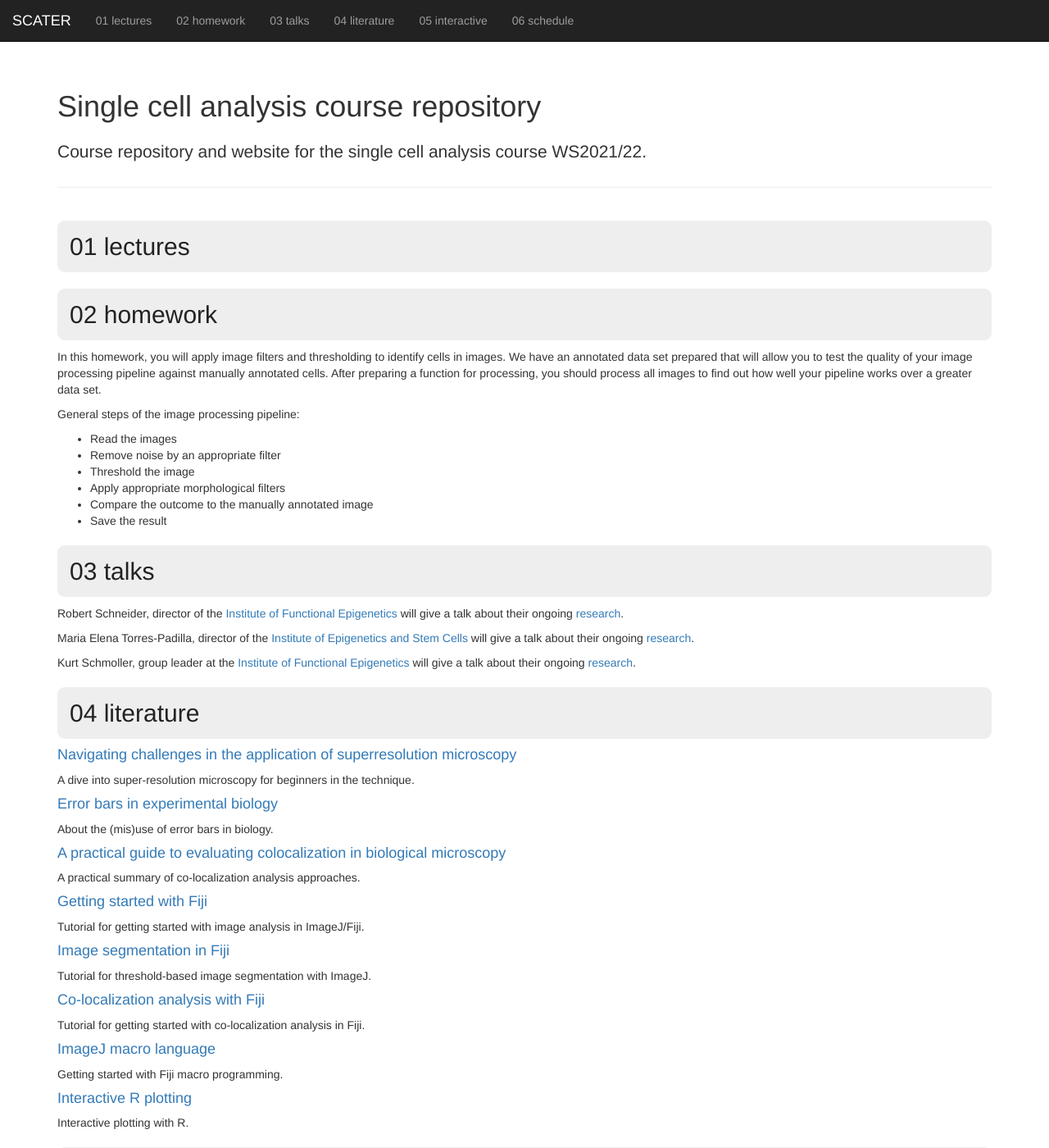
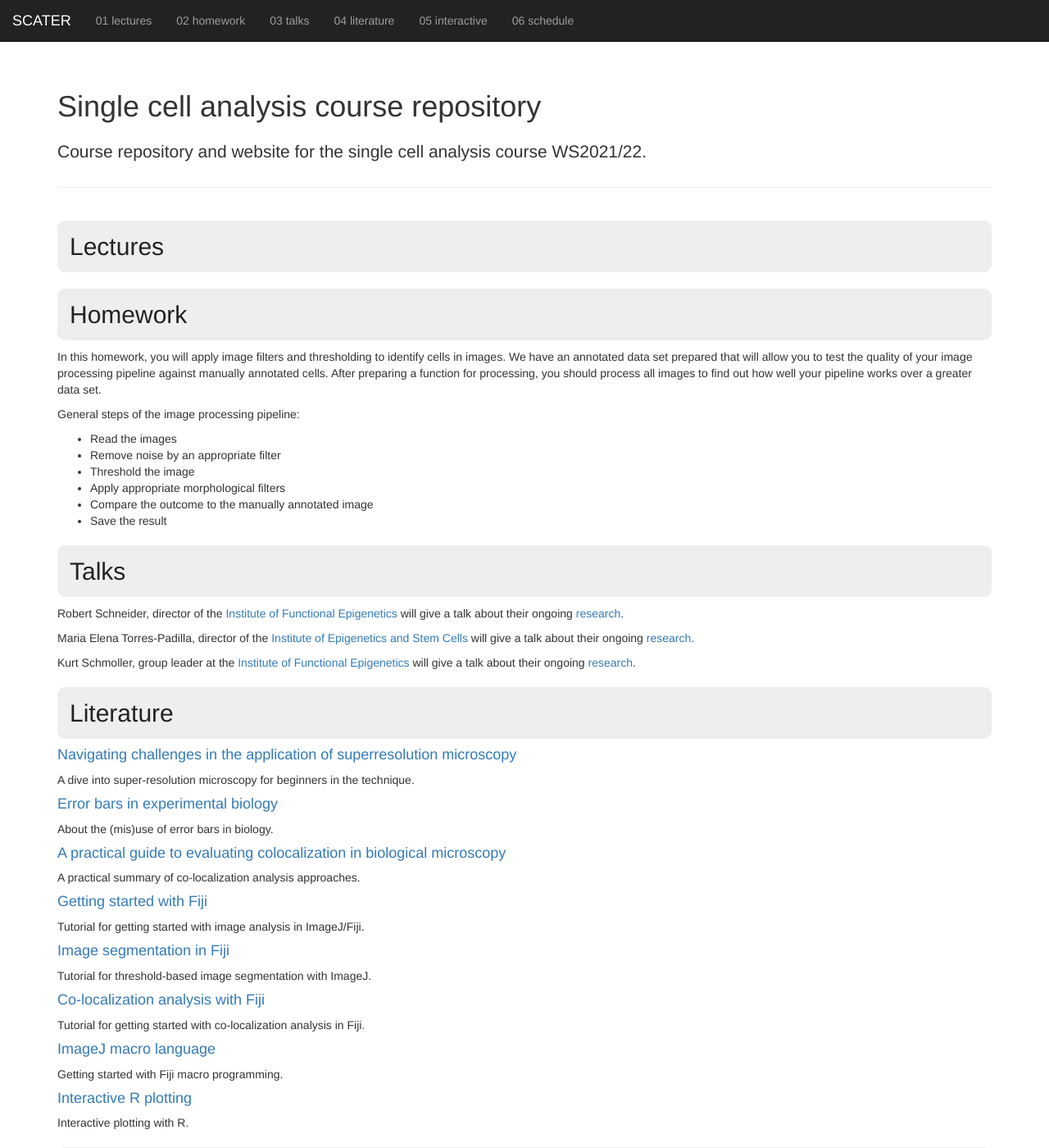
Before and after one commit to IES-HelmholtzZentrumMunchen/single-cell-analysis-course-2022, a Jekyll site: the page built from docs/index.md, in a window 1280 px wide and 1400 px high. Shown: the whole window at 82% size. Built offline with Jekyll 4.4.1, drawn with Linux system fonts in a browser that asks for light colours; some of the changed text lies outside the part shown.

Commit message:
collection sorting

```diff
--- a/docs/index.md
+++ b/docs/index.md
@@ -8,7 +8,7 @@ description: Single cell analysis in epigenetics research - a practical course f
 
 {% for collection in sorted %}
 {% unless collection.label == "posts" %}
-## {{ collection.label  | replace: "_"," " | capitalize  }}
+## {{ collection.label  | replace: "_"," " | slice: 3, collection.label.size | capitalize  }}
 {: .bg-section }
 
 {{ collection.docs}}
```
